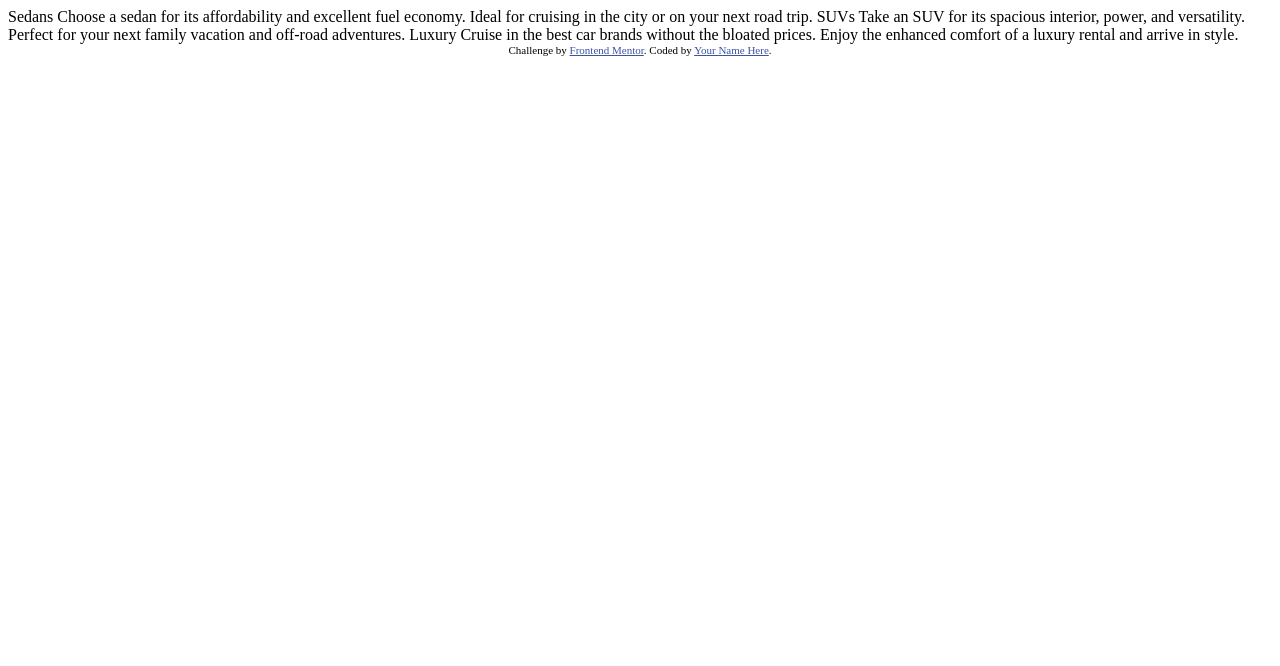
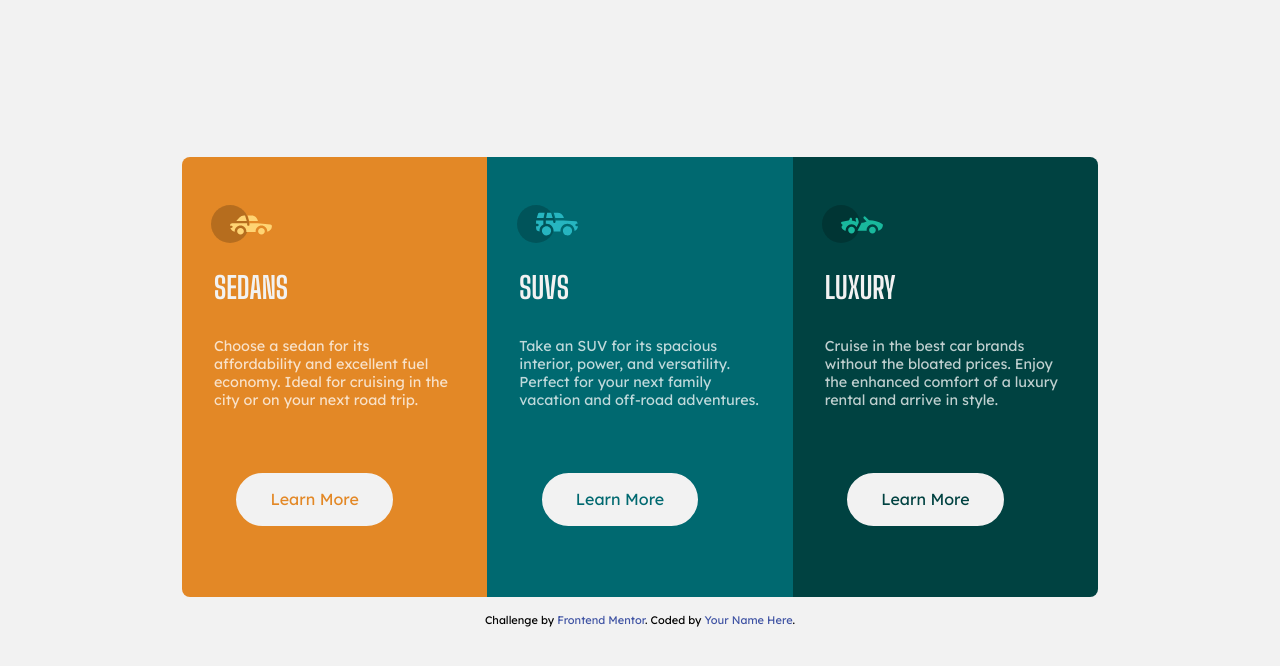
Before and after one commit to borkk85/3-column-preview-card-component, a plain HTML site: page index.html in a window 1280 px wide. Drawn offline with Linux system fonts and the light colour scheme.

Commit message:
Add files via upload

```diff
--- /dev/null
+++ b/css/style.css
@@ -0,0 +1,189 @@
+@import url('https://fonts.googleapis.com/css2?family=Lexend+Deca&display=swap');
+@import url('https://fonts.googleapis.com/css2?family=Big+Shoulders+Display:wght@700&family=Lexend+Deca&display=swap');
+
+* {
+    margin: 0;
+    padding: 0;
+    box-sizing: border-box;
+}
+
+:root {
+
+    --ff-primary: 'Lexend Deca', sans-serif;
+    --ff-secondary: 'Big Shoulders Display', monospace;
+
+    --fw-reg: 400;
+    --fw-bold: 700;
+
+
+    --clr-background-heading-btn: hsl(0, 0%, 95%);
+    --clr-paragraph: hsla(0, 0%, 100%, 0.75);
+
+
+
+    --clr-orange: hsl(31, 77%, 52%);
+    --clr-dark-cyan: hsl(184, 100%, 22%);
+    --clr-very-dark-cyan: hsl(179, 100%, 13%);
+
+
+}
+
+
+body {
+    font-family: var(--ff-primary);
+    -webkit-font-smoothing: antialiased;
+    background: var(--clr-background-heading-btn);
+    display: flex;
+    flex-direction: column;
+    justify-content: center;
+    align-items: center;
+    height: 100vh;
+}
+
+
+h2 {
+    font-weight: var(--fw-bold);
+    font-family: var(--ff-secondary);
+    color: var(--clr-background-heading-btn);
+    font-size: 1.875rem;
+    text-transform: uppercase;
+    margin-top: 5rem;
+    margin-bottom: 2rem;
+    text-align: left;
+}
+
+p {
+    font-size: 0.9rem;
+    font-weight: var(--fw-reg);
+    color: var(--clr-paragraph);
+    text-align: left;
+    margin-bottom: 4rem;
+}
+
+a {
+    color: var(--clr-background-heading-btn);
+    text-decoration: none;
+}
+
+
+
+.container {
+    display: grid;
+    grid-template-columns: repeat(auto-fill, minmax(265px, 1fr));
+    justify-content: space-around;
+    align-items: center;
+    text-align: center;
+    overflow: hidden;
+    border-radius: 0.5rem;
+}
+
+.container a {
+    margin-right: 2.5rem;
+}
+
+.container > div {
+    padding: 2rem 2rem;
+}
+
+.tab-1 {
+    height: 440px;
+    background: var(--clr-orange);
+    background-image: url('../images/icon-sedans.svg');
+    background-repeat: no-repeat;
+    background-position: 12% 12%;
+    background-size: 20%;
+}
+
+.tab-2 {
+    height: 440px;
+    background: var(--clr-dark-cyan);
+    background-image: url('../images/icon-suvs.svg');
+    background-repeat: no-repeat;
+    background-position: 12% 12%;
+    background-size: 20%;
+}
+
+.tab-3 {
+    height: 440px;
+    background: var(--clr-very-dark-cyan);
+    background-image: url('../images/icon-luxury.svg');
+    background-repeat: no-repeat;
+    background-position: 12% 12%;
+    background-size: 20%;
+}
+
+.btn {
+    border: 2px solid var(--clr-background-heading-btn);
+    background: var(--clr-background-heading-btn);
+    display: inline-block;
+    padding: 0.9rem 2rem;
+    font-size: 1rem;
+    text-align: center;
+    cursor: pointer;
+    border-radius: 2.2rem;
+}
+
+.btn:hover {
+    background: transparent;
+    color: var(--clr-background-heading-btn);
+}
+
+.tab-1 a {
+    color: var(--clr-orange);
+}
+
+.tab-2 a {
+    color: var(--clr-dark-cyan);
+
+}
+
+.tab-3 a {
+    color: var(--clr-very-dark-cyan);
+
+}
+
+.footer {
+    max-width: 75%;
+    margin: 1rem auto;
+    overflow: auto;
+    flex: end;
+}
+
+.footer p {
+    margin-bottom: 1.5rem;
+}
+
+.attribution {
+    font-size: 11px;
+    text-align: center;
+}
+
+.attribution a {
+    color: hsl(228, 45%, 44%);
+}
+
+@media(max-width: 700px) {
+
+    body {
+
+        flex-direction: row;
+        flex-wrap: wrap;
+        justify-content: center;
+        height: 50vh;
+    }
+
+    .container {
+        width: 80%;
+        grid-template-columns: repeat(235px, 1fr);
+        margin-top: 2.5rem;
+    }
+
+    .container > div {
+        padding: 1.5rem 2rem;
+    }
+
+    .container a {
+        margin-right: 4rem;
+    }
+
+}
--- a/index.html
+++ b/index.html
@@ -3,34 +3,51 @@
 <head>
   <meta charset="UTF-8">
   <meta name="viewport" content="width=device-width, initial-scale=1.0"> <!-- displays site properly based on user's device -->
-
   <link rel="icon" type="image/png" sizes="32x32" href="./images/favicon-32x32.png">
-
+  <link rel="stylesheet" type="text/css" href="css/style.css">
   <title>Frontend Mentor | 3-column preview card component</title>
 
-  <!-- Feel free to remove these styles or customise in your own stylesheet 👍 -->
-  <style>
-    .attribution { font-size: 11px; text-align: center; }
-    .attribution a { color: hsl(228, 45%, 44%); }
-  </style>
 </head>
 <body>
 
+  <div class="container">
+    <div class="tab-1">
+      <h2>
         Sedans
-  Choose a sedan for its affordability and excellent fuel economy. Ideal for cruising in the city
-  or on your next road trip.
-
+      </h2>
+      <p>
+        Choose a sedan for its affordability and excellent fuel economy. Ideal for cruising in the city or on your next road trip.
+      </p>
+      <a href="#" class="btn">Learn More</a>
+    </div>
+    <div class="tab-2">
+      <h2>
         SUVs
+      </h2>
+      <p>
         Take an SUV for its spacious interior, power, and versatility. Perfect for your next family vacation
         and off-road adventures.
-
+      </p>
+      <a href="#" class="btn">Learn More</a>
+    </div>
+    <div class="tab-3">
+      <h2>
        Luxury
+     </h2>
+     <p>
       Cruise in the best car brands without the bloated prices. Enjoy the enhanced comfort of a luxury
       rental and arrive in style.
+    </p>
+    <a href="#" class="btn">Learn More</a>
+  </div>
+</div>
+</div>
 
+<footer class="footer">
   <div class="attribution">
     Challenge by <a href="https://www.frontendmentor.io?ref=challenge" target="_blank">Frontend Mentor</a>.
     Coded by <a href="#">Your Name Here</a>.
   </div>
+</footer>
 </body>
 </html>
```
Lines whose indentation alone changed are shown as unchanged.
